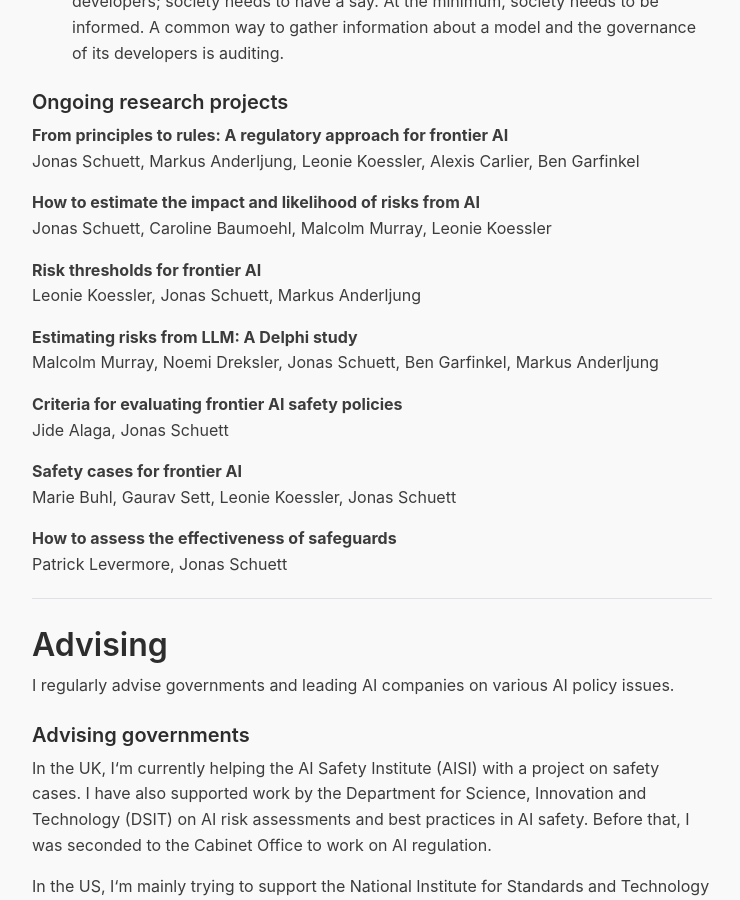
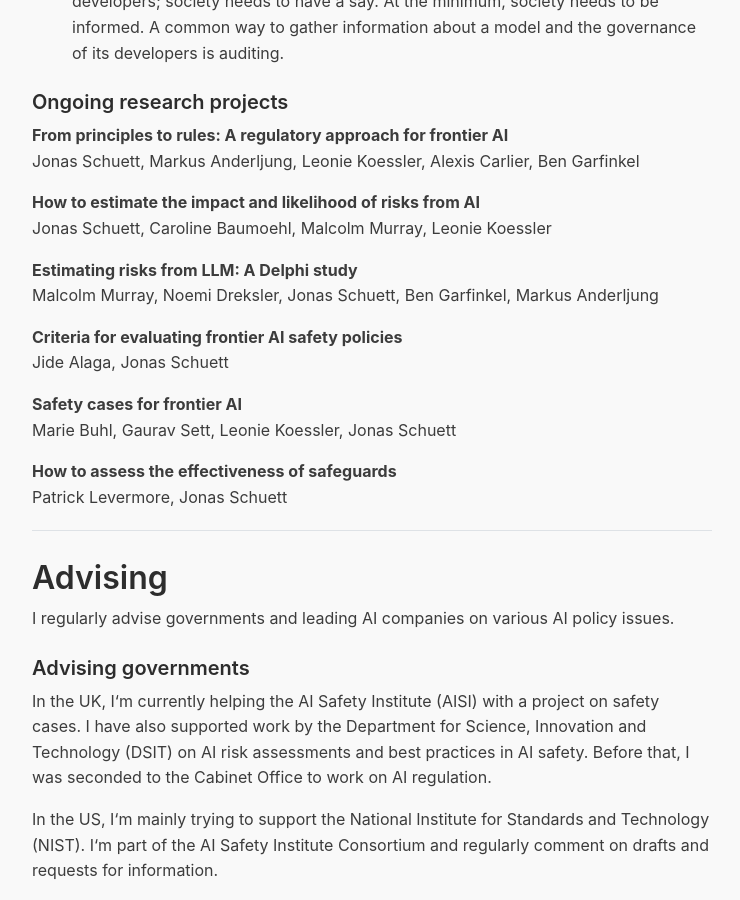
Before and after one commit to jonasschuett/jonasschuett.github.io, a Jekyll site: the page built from _posts/2020-04-04-introduction.md, in a window 1280 px wide and 900 px high, scrolled down 1955 px. Shown: the whole window, without its empty margins (268-1008 px from the left). Built offline with Jekyll 4.4.1, drawn with Linux system fonts in a browser that asks for light colours; nearby versions of some CDN libraries.

Commit message:
Update 2020-04-04-introduction.md

```diff
--- a/_posts/2020-04-04-introduction.md
+++ b/_posts/2020-04-04-introduction.md
@@ -46,9 +46,6 @@ Jonas Schuett, Markus Anderljung, Leonie Koessler, Alexis Carlier, Ben Garfinkel
 
 **How to estimate the impact and likelihood of risks from AI** <br>
 Jonas Schuett, Caroline Baumoehl, Malcolm Murray, Leonie Koessler
-
-**Risk thresholds for frontier AI** <br>
-Leonie Koessler, Jonas Schuett, Markus Anderljung
 
 **Estimating risks from LLM: A Delphi study** <br>
 Malcolm Murray, Noemi Dreksler, Jonas Schuett, Ben Garfinkel, Markus Anderljung
```
